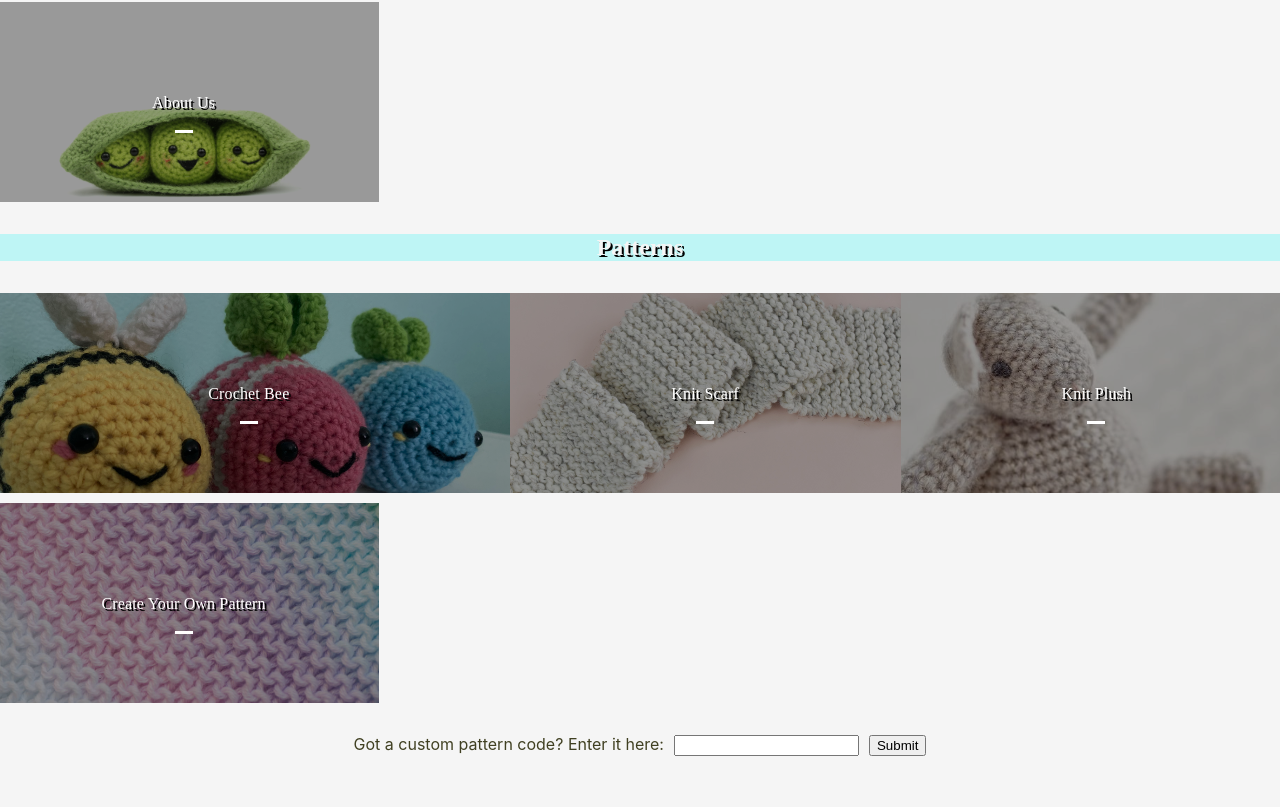
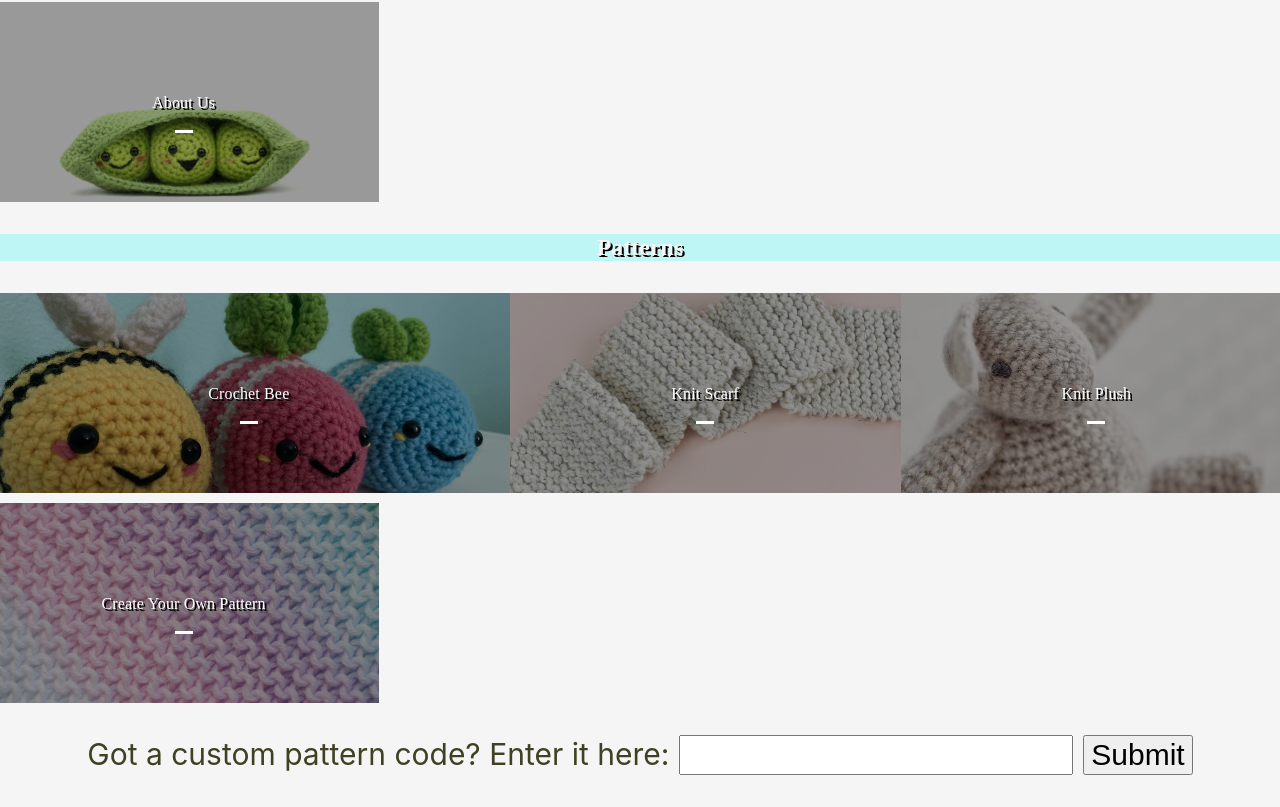
Before and after one commit to UnicornoftheSea99/knitwits, a React (Create React App) app: page / in a window 1280 px wide. Shown: the part 205-1012 px from the top of the page. Built offline with nearby package versions, Linux system fonts and the light colour scheme; a web font is replaced by a local one.

Commit message:
exsalfjda

```diff
--- a/src/App.js
+++ b/src/App.js
@@ -72,7 +72,7 @@ class App extends Component {
          <h1> KnitWits </h1>
         <Button
           startIcon={<Avatar src={'./IMG_0069.png'}
-          onClick={() => {this.setState({patternPicked: false});this.setState({patternPicked: false, curious: false, custom:false});}}
+          onClick={() => {this.setState({patternPicked: false, curious: false, custom:false});}}
           style={{ height: '115px', width: '130px' }}
           variant="square"></Avatar>}
           >
--- a/src/PatternSelectScreen.jsx
+++ b/src/PatternSelectScreen.jsx
@@ -327,9 +327,9 @@ return (
         </Grid>
         < Grid item xs={12}>
         <form style={{margin:"10px"}} onSubmit={formAction}>
-             <label for="custom-code"style={{margin:"10px"}}>Got a custom pattern code? Enter it here:</label>
-             <input type="text" id="pattern" name="pattern"></input>
-            <button style={{margin:"10px"}}>Submit</button>
+             <label for="custom-code"style={{margin:"10px", fontSize:"30px"}}>Got a custom pattern code? Enter it here:</label>
+             <input type="text" id="pattern" name="pattern" style={{fontSize:"30px"}}></input>
+            <button style={{margin:"10px", fontSize:"30px"}}>Submit</button>
          </form>
         </Grid>
     </Grid>
```
Also changed, not shown: 1 other file (tests, documents, lock files or other folders).
